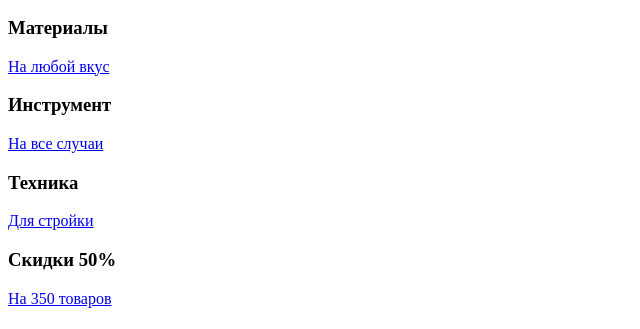
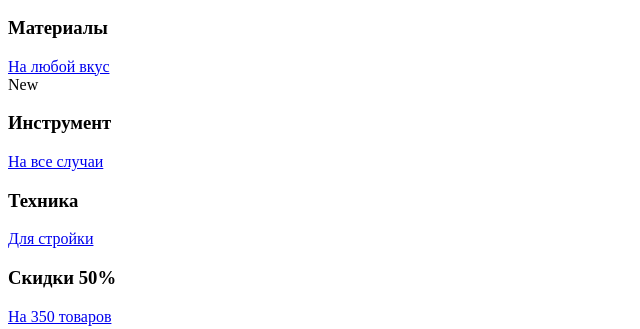
Before and after one commit to dinawatcher/182577-technomart-27, a plain HTML site: page index.html in a window 1280 px wide. Shown: the part 471-800 px from the top of the page, without its empty margins (0-640 px from the left). Drawn offline with Linux system fonts and the light colour scheme.

Commit message:
Добавление флага "new"

```diff
--- a/index.html
+++ b/index.html
@@ -46,6 +46,7 @@
         <h3>Материалы</h3>
         <a href="#">На любой вкус</a>
       </div>
+      <div>New</div>
       <div>
         <h3>Инструмент</h3>
         <a href="#">На все случаи</a>
```
